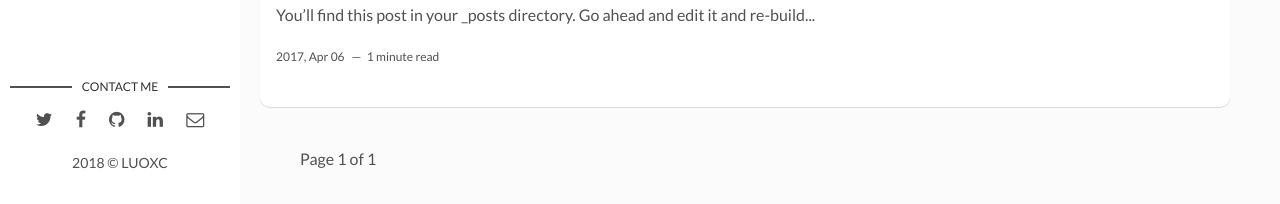
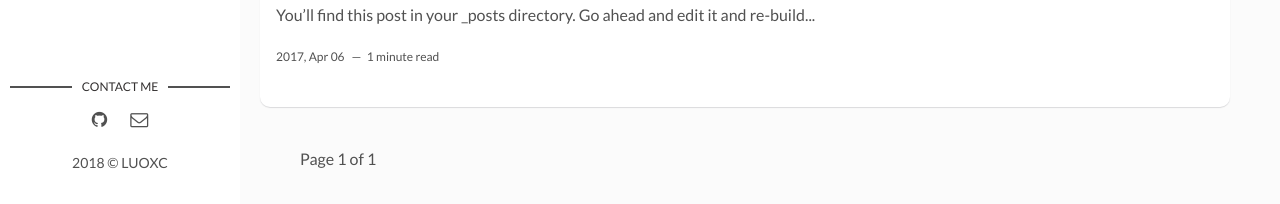
Before and after one commit to luoxc/luoxc.github.io, a Jekyll site: the page built from index.html, in a window 1280 px wide and 1296 px high. Shown: the part 1089-1293 px from the top of the window. Built offline with Jekyll 4.4.1, drawn with Linux system fonts in a browser that asks for light colours; the list of posts is cut into pages by our own code.

Commit message:
update Contact me

```diff
--- a/_layouts/main.html
+++ b/_layouts/main.html
@@ -18,13 +18,9 @@
       <ul>
         {% if site.twitter %}
           <li><a href="https://twitter.com/{{ site.twitter }}" target="_blank"><i class="fa fa-twitter" aria-hidden="true"></i></a></li>
-        {% else %}
-          <li><a href="https://twitter.com/artemsheludko_" target="_blank"><i class="fa fa-twitter" aria-hidden="true"></i></a></li>
         {% endif %}
         {% if site.facebook %}
           <li><a href="https://facebook.com/{{ site.facebook }}" target="_blank"><i class="fa fa-facebook" aria-hidden="true"></i></a></li>
-        {% else %}
-          <li><a href="https://facebook.com/" target="_blank"><i class="fa fa-facebook" aria-hidden="true"></i></a></li>
         {% endif %}
         {% if site.github %}
           <li class="github"><a href="http://github.com/{{site.github}}" target="_blank"><i class="fa fa-github"></i></a></li>
@@ -33,13 +29,11 @@
         {% endif %}
         {% if site.linkedin %}
           <li class="linkedin"><a href="https://in.linkedin.com/in/{{site.linkedin}}" target="_blank"><i class="fa fa-linkedin"></i></a></li>
-        {% else %}
-          <li class="linkedin"><a href="https://in.linkedin.com/" target="_blank"><i class="fa fa-linkedin" aria-hidden="true"></i></a></li>
         {% endif %}
         {% if site.email %}
           <li class="email"><a href="mailto:{{site.email}}"><i class="fa fa-envelope-o"></i></a></li>
         {% else %}
-          <li class="email"><a href="mailto:example.david@blog.com"><i class="fa fa-envelope-o" aria-hidden="true"></i></a></li>
+          <li class="email"><a href="mailto:lxc1317@hotmail.com"><i class="fa fa-envelope-o" aria-hidden="true"></i></a></li>
         {% endif %}
       </ul>
     </section> <!-- End Section Contact -->
```
